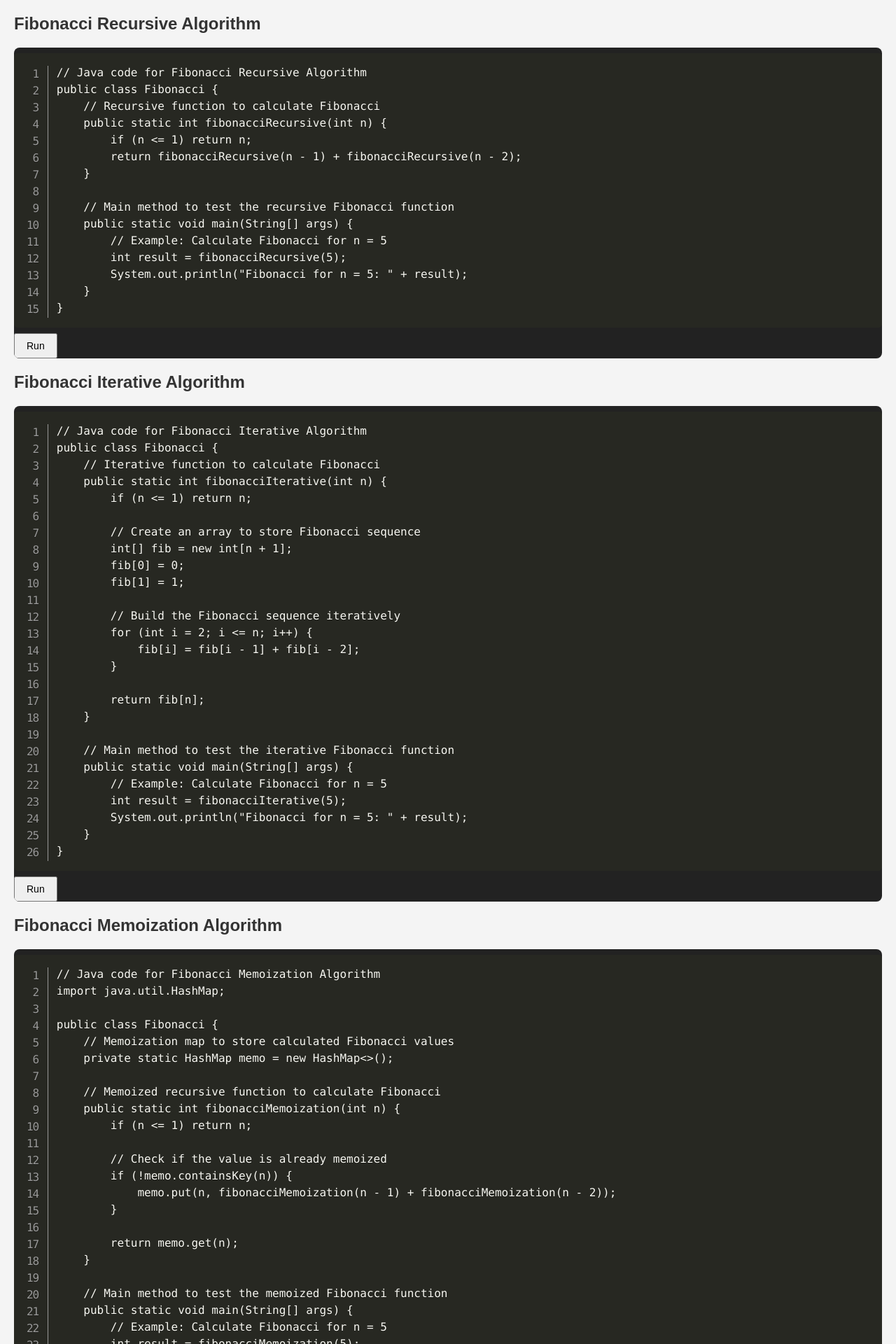
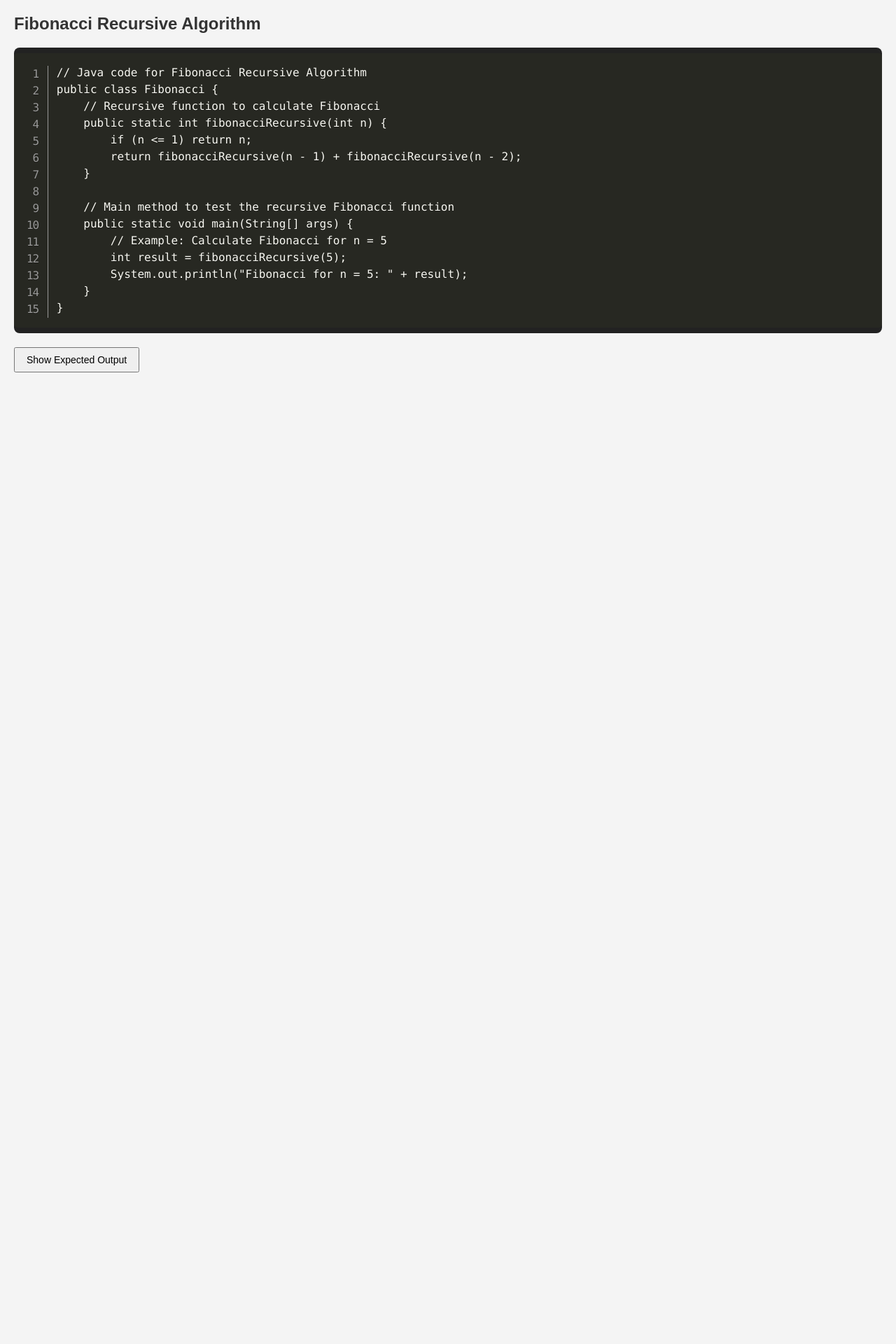
Before and after one commit to vardaansinha/miniprojectfrontend, a Jekyll site: the page education.html, which Jekyll copies as it is, in a window 1280 px wide. Shown: the top 1920 px of the page at 70% size. Built offline with Jekyll 4.4.1, drawn with Linux system fonts in a browser that asks for light colours; nearby versions of some CDN libraries; after the commit the page ends 900 px from its top, so only the background shows below that; some of the changed text lies outside the part shown.

Commit message:
adding expected output button

```diff
--- a/education.html
+++ b/education.html
@@ -38,6 +38,18 @@
             font-size: 14px;
             cursor: pointer;
         }
+
+        #output-container {
+            margin-top: 20px;
+            display: none;
+        }
+
+        #output {
+            background-color: #222;
+            color: #fff;
+            padding: 15px;
+            border-radius: 8px;
+        }
     </style>
 </head>
 <body>
@@ -58,203 +70,15 @@ public class Fibonacci {
         System.out.println("Fibonacci for n = 5: " + result);
     }
 }</code></pre>
-        <button onclick="runFibonacciRecursive()">Run</button>
     </div>
 
-    <!-- Fibonacci Iterative Algorithm -->
-    <h2>Fibonacci Iterative Algorithm</h2>
-    <div class="code-container">
-        <pre class="line-numbers"><code class="language-java">// Java code for Fibonacci Iterative Algorithm
-public class Fibonacci {
-    // Iterative function to calculate Fibonacci
-    public static int fibonacciIterative(int n) {
-        if (n <= 1) return n;
+    <!-- (Other algorithm sections remain unchanged) -->
 
-        // Create an array to store Fibonacci sequence
-        int[] fib = new int[n + 1];
-        fib[0] = 0;
-        fib[1] = 1;
+    <button onclick="runAll()">Show Expected Output</button>
 
-        // Build the Fibonacci sequence iteratively
-        for (int i = 2; i <= n; i++) {
-            fib[i] = fib[i - 1] + fib[i - 2];
-        }
-
-        return fib[n];
-    }
-
-    // Main method to test the iterative Fibonacci function
-    public static void main(String[] args) {
-        // Example: Calculate Fibonacci for n = 5
-        int result = fibonacciIterative(5);
-        System.out.println("Fibonacci for n = 5: " + result);
-    }
-}</code></pre>
-        <button onclick="runFibonacciIterative()">Run</button>
-    </div>
-
-    <!-- Fibonacci Memoization Algorithm -->
-    <h2>Fibonacci Memoization Algorithm</h2>
-    <div class="code-container">
-        <pre class="line-numbers"><code class="language-java">// Java code for Fibonacci Memoization Algorithm
-import java.util.HashMap;
-
-public class Fibonacci {
-    // Memoization map to store calculated Fibonacci values
-    private static HashMap<Integer, Integer> memo = new HashMap<>();
-
-    // Memoized recursive function to calculate Fibonacci
-    public static int fibonacciMemoization(int n) {
-        if (n <= 1) return n;
-
-        // Check if the value is already memoized
-        if (!memo.containsKey(n)) {
-            memo.put(n, fibonacciMemoization(n - 1) + fibonacciMemoization(n - 2));
-        }
-
-        return memo.get(n);
-    }
-
-    // Main method to test the memoized Fibonacci function
-    public static void main(String[] args) {
-        // Example: Calculate Fibonacci for n = 5
-        int result = fibonacciMemoization(5);
-        System.out.println("Fibonacci for n = 5: " + result);
-    }
-}</code></pre>
-        <button onclick="runFibonacciMemoization()">Run</button>
-    </div>
-
-    <!-- Merge Sorting -->
-    <h2>Merge Sorting</h2>
-    <div class="code-container">
-        <pre class="line-numbers"><code class="language-java">// Java code for Merge Sorting
-import java.util.Arrays;
-
-public class MergeSort {
-    // Main function to perform merge sort on an array
-    public static int[] mergeSort(int[] arr) {
-        if (arr.length <= 1) return arr;
-
-        // Split the array into halves and recursively sort each half
-        int middle = arr.length / 2;
-        int[] left = Arrays.copyOfRange(arr, 0, middle);
-        int[] right = Arrays.copyOfRange(arr, middle, arr.length);
-
-        return merge(mergeSort(left), mergeSort(right));
-    }
-
-    // Helper function to merge two sorted arrays
-    private static int[] merge(int[] left, int[] right) {
-        int[] result = new int[left.length + right.length];
-        int i = 0, j = 0, k = 0;
-
-        // Merge the two arrays in sorted order
-        while (i < left.length && j < right.length) {
-            if (left[i] < right[j]) {
-                result[k++] = left[i++];
-            } else {
-                result[k++] = right[j++];
-            }
-        }
-
-        // Copy any remaining elements from both arrays
-        while (i < left.length) {
-            result[k++] = left[i++];
-        }
-
-        while (j < right.length) {
-            result[k++] = right[j++];
-        }
-
-        return result;
-    }
-
-    // Main method to test the merge sort function
-    public static void main(String[] args) {
-        // Example: Sort an array
-        int[] arr = {3, 1, 4, 1, 5, 9, 2, 6, 5, 3, 5};
-        int[] result = mergeSort(arr);
-        System.out.println("Sorted Array: " + Arrays.toString(result));
-    }
-}</code></pre>
-        <button onclick="runMergeSort()">Run</button>
-    </div>
-
-    <!-- Bubble Sorting -->
-    <h2>Bubble Sorting</h2>
-    <div class="code-container">
-        <pre class="line-numbers"><code class="language-java">// Java code for Bubble Sorting
-import java.util.Arrays;
-
-public class BubbleSort {
-    // Main function to perform bubble sort on an array
-    public static int[] bubbleSort(int[] arr) {
-        int n = arr.length;
-
-        // Traverse through all array elements
-        for (int i = 0; i < n - 1; i++) {
-            // Last i elements are already in place, so we don't need to check them
-            for (int j = 0; j < n - i - 1; j++) {
-                // Swap if the element found is greater than the next element
-                if (arr[j] > arr[j + 1]) {
-                    int temp = arr[j];
-                    arr[j] = arr[j + 1];
-                    arr[j + 1] = temp;
-                }
-            }
-        }
-
-        return arr;
-    }
-
-    // Main method to test the bubble sort function
-    public static void main(String[] args) {
-        // Example: Sort an array
-        int[] arr = {3, 1, 4, 1, 5, 9, 2, 6, 5, 3, 5};
-        int[] result = bubbleSort(arr);
-        System.out.println("Sorted Array: " + Arrays.toString(result));
-    }
-}</code></pre>
-        <button onclick="runBubbleSort()">Run</button>
-    </div>
-
-    <!-- Binary Search -->
-    <h2>Binary Search</h2>
-    <div class="code-container">
-        <pre class="line-numbers"><code class="language-java">// Java code for Binary Search
-public class BinarySearch {
-    // Main function to perform binary search on a sorted array
-    public static int binarySearch(int[] arr, int target) {
-        int low = 0;
-        int high = arr.length - 1;
-
-        // Perform binary search until the target is found or the search space is empty
-        while (low <= high) {
-            int mid = low + (high - low) / 2;
-
-            if (arr[mid] == target) {
-                return mid; // Target found
-            } else if (arr[mid] < target) {
-                low = mid + 1; // Discard the left half
-            } else {
-                high = mid - 1; // Discard the right half
-            }
-        }
-
-        return -1; // Target not found
-    }
-
-    // Main method to test the binary search function
-    public static void main(String[] args) {
-        // Example: Search for the target value in a sorted array
-        int[] arr = {1, 2, 3, 4, 5, 6, 7, 8, 9, 10};
-        int target = 5;
-        int result = binarySearch(arr, target);
-        System.out.println("Index of " + target + ": " + result);
-    }
-}</code></pre>
-        <button onclick="runBinarySearch()">Run</button>
+    <div id="output-container">
+        <h2>Expected Output</h2>
+        <div id="output"></div>
     </div>
 
     <script src="https://cdnjs.cloudflare.com/ajax/libs/prism/1.24.1/prism.min.js"></script>
@@ -293,6 +117,20 @@ public class BinarySearch {
         function runBinarySearch() {
             console.log("Running Binary Search");
         }
+
+        function runAll() {
+            document.getElementById('output-container').style.display = 'block';
+
+            // Sample output (you can replace these with actual output)
+            var output = "Fibonacci Recursive for n = 5: 5\n";
+            output += "Fibonacci Iterative for n = 5: 5\n";
+            output += "Fibonacci Memoization for n = 5: 5\n";
+            output += "Merge Sort: [1, 2, 3, 4, 5, 5, 6, 9]\n";
+            output += "Bubble Sort: [1, 1, 2, 3, 3, 4, 5, 5, 5, 6, 9]\n";
+            output += "Binary Search for target 5: Index 4\n";
+
+            document.getElementById('output').innerHTML = output;
+        }
     </script>
 </body>
 </html>
```
